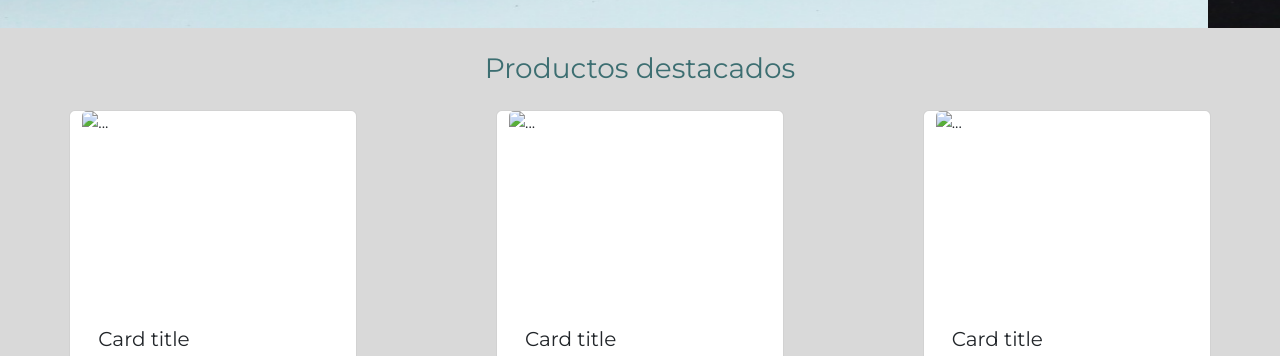
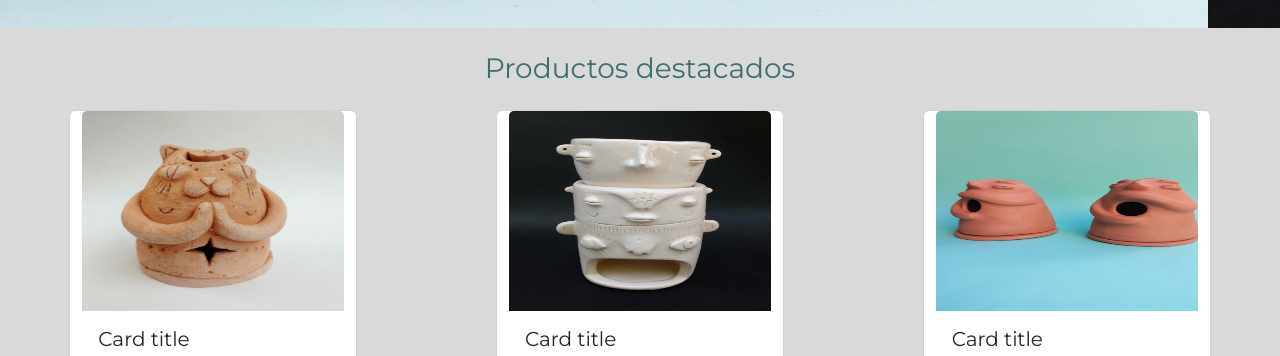
Before and after one commit to BarbaraBravo91/ceramicaCurineco, a plain HTML site: page index.html in a window 1280 px wide. Shown: the part 798-1154 px from the top of the page. Drawn offline with nearby package versions, Linux system fonts and the light colour scheme.

Commit message:
agregue-masrutasycss

```diff
--- a/index.html
+++ b/index.html
@@ -141,7 +141,7 @@
 
     <div class="row justify-content-around">
       <div class="card" style="width: 18rem;">
-        <img src="../Coderhouse- DW/multimedia/arriba.jpeg" class="card-img-top" alt="...">
+        <img src="multimedia/gatito1 (1).jpeg"class="card-img-top" alt="...">
         <div class="card-body">
           <h5 class="card-title">Card title</h5>
           <p class="card-text">Some quick example text to build on the card title and make up the bulk of the card's
@@ -150,7 +150,7 @@
         </div>
       </div>
       <div class="card" style="width: 18rem;">
-        <img src="../Coderhouse- DW/multimedia/caritas.jpeg" class="card-img-top " alt="...">
+        <img src="multimedia/caritas.jpeg" class="card-img-top " alt="...">
         <div class="card-body">
           <h5 class="card-title">Card title</h5>
           <p class="card-text">Some quick example text to build on the card title and make up the bulk of the card's
@@ -159,7 +159,7 @@
         </div>
       </div>
       <div class="card" style="width: 18rem;">
-        <img src="../Coderhouse- DW/multimedia/desde_mi_pecho.jpeg" class="card-img-top " alt="...">
+        <img src="multimedia/desde_mi_pecho.jpeg"class="card-img-top " alt="...">
         <div class="card-body">
           <h5 class="card-title">Card title</h5>
           <p class="card-text">Some quick example text to build on the card title and make up the bulk of the card's
```
Also changed, not shown: paginas/contacto.html (+1 -1 lines), paginas/historia.html (+1 -1 lines), paginas/nosencontrasen.html (+1 -1 lines).
